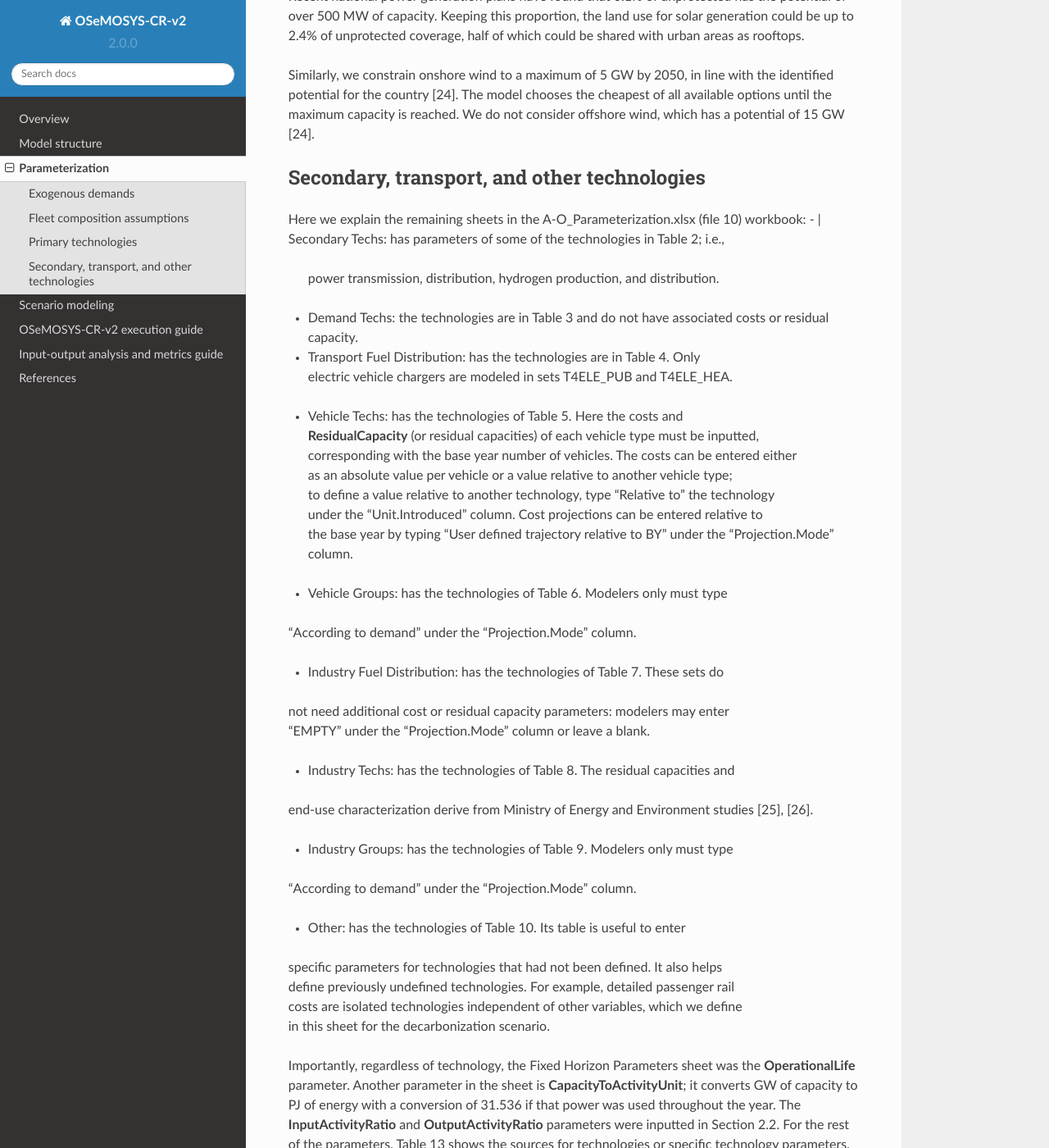
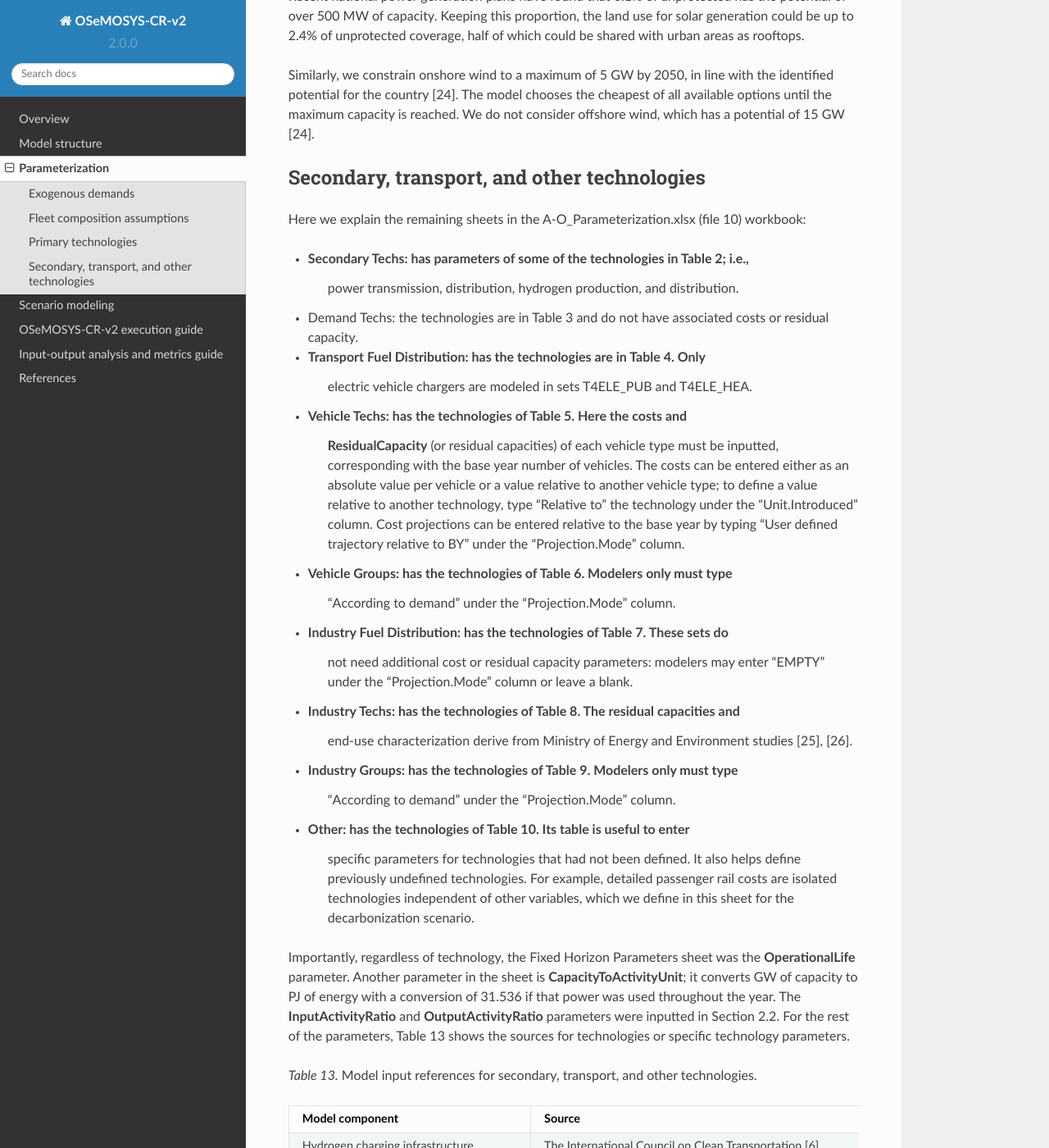
Before and after one commit to EPERLab/osemosys-cr-v2, a Sphinx documentation site: the page built from docs/source/Parameterization.rst, in a window 1280 px wide and 1400 px high, scrolled down 3343 px. Shown: the whole window at 82% size. Built offline with Sphinx 7.4.7 and the Read the Docs theme 2.0.0, drawn with Linux system fonts in a browser that asks for light colours; some of the changed lines change nothing that is shown.

Commit message:
Nueva version

```diff
--- a/docs/source/Parameterization.rst
+++ b/docs/source/Parameterization.rst
@@ -174,40 +174,41 @@
 ------------
 
 Here we explain the remaining sheets in the A-O_Parameterization.xlsx (file 10) workbook:
-- | Secondary Techs: has parameters of some of the technologies in Table 2; i.e.,
-  | power transmission, distribution, hydrogen production, and distribution.
+
+- Secondary Techs: has parameters of some of the technologies in Table 2; i.e.,
+   power transmission, distribution, hydrogen production, and distribution.
 
 - Demand Techs: the technologies are in Table 3 and do not have associated costs or residual capacity.
 
-- | Transport Fuel Distribution: has the technologies are in Table 4. Only
-  | electric vehicle chargers are modeled in sets T4ELE_PUB and T4ELE_HEA.
+- Transport Fuel Distribution: has the technologies are in Table 4. Only
+   electric vehicle chargers are modeled in sets T4ELE_PUB and T4ELE_HEA.
 
-- | Vehicle Techs: has the technologies of Table 5. Here the costs and
-  | **ResidualCapacity** (or residual capacities) of each vehicle type must be inputted,
-  | corresponding with the base year number of vehicles. The costs can be entered either
-  | as an absolute value per vehicle or a value relative to another vehicle type;
-  | to define a value relative to another technology, type "Relative to" the technology
-  | under the "Unit.Introduced" column. Cost projections can be entered relative to
-  | the base year by typing "User defined trajectory relative to BY" under the "Projection.Mode" column.
+- Vehicle Techs: has the technologies of Table 5. Here the costs and
+   **ResidualCapacity** (or residual capacities) of each vehicle type must be inputted,
+   corresponding with the base year number of vehicles. The costs can be entered either
+   as an absolute value per vehicle or a value relative to another vehicle type;
+   to define a value relative to another technology, type "Relative to" the technology
+   under the "Unit.Introduced" column. Cost projections can be entered relative to
+   the base year by typing "User defined trajectory relative to BY" under the "Projection.Mode" column.
 
-- | Vehicle Groups: has the technologies of Table 6. Modelers only must type
-| "According to demand" under the "Projection.Mode" column.
+- Vehicle Groups: has the technologies of Table 6. Modelers only must type
+   "According to demand" under the "Projection.Mode" column.
 
-- | Industry Fuel Distribution: has the technologies of Table 7. These sets do
-| not need additional cost or residual capacity parameters: modelers may enter
-| "EMPTY" under the "Projection.Mode" column or leave a blank.
+- Industry Fuel Distribution: has the technologies of Table 7. These sets do
+   not need additional cost or residual capacity parameters: modelers may enter
+   "EMPTY" under the "Projection.Mode" column or leave a blank.
 
-- | Industry Techs: has the technologies of Table 8. The residual capacities and
-| end-use characterization derive from Ministry of Energy and Environment studies [25], [26].
+- Industry Techs: has the technologies of Table 8. The residual capacities and
+   end-use characterization derive from Ministry of Energy and Environment studies [25], [26].
 
-- | Industry Groups: has the technologies of Table 9. Modelers only must type
-| "According to demand" under the "Projection.Mode" column.
+- Industry Groups: has the technologies of Table 9. Modelers only must type
+   "According to demand" under the "Projection.Mode" column.
 
-- | Other: has the technologies of Table 10. Its table is useful to enter
-| specific parameters for technologies that had not been defined. It also helps
-| define previously undefined technologies. For example, detailed passenger rail
-| costs are isolated technologies independent of other variables, which we define
-| in this sheet for the decarbonization scenario.
+- Other: has the technologies of Table 10. Its table is useful to enter
+   specific parameters for technologies that had not been defined. It also helps
+   define previously undefined technologies. For example, detailed passenger rail
+   costs are isolated technologies independent of other variables, which we define
+   in this sheet for the decarbonization scenario.
 
 Importantly, regardless of technology, the Fixed Horizon Parameters sheet was
 the **OperationalLife** parameter. Another parameter in the sheet is
```
Also changed, not shown: docs/source/Overview.rst (+6 -6 lines).
